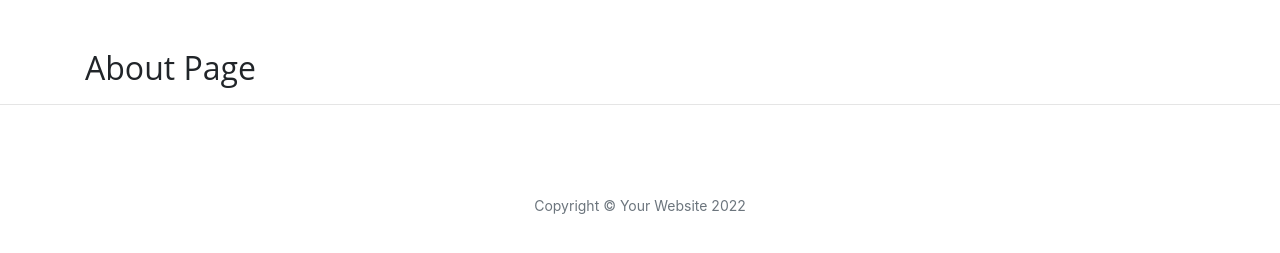
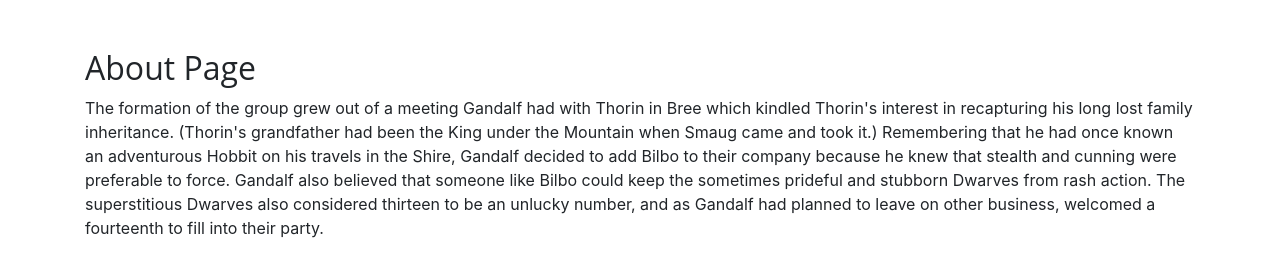
Before and after one commit to katzur/helloflask, a Flask app: page /about in a window 1280 px wide. Shown: the part 533-786 px from the top of the page. Run offline with Flask 2, Linux system fonts and the light colour scheme; some libraries are stand-ins or nearby versions.

Commit message:
Add about page content

```diff
--- /dev/null
+++ b/static/css/style.css
@@ -0,0 +1,3 @@
+.col-md-5 img {
+    width: 100%;
+}
--- a/templates/about.html
+++ b/templates/about.html
@@ -1,4 +1,47 @@
 {% extends "base.html" %}
 {% block content %}
     <h2>About Page</h2>
+    <p>
+        The formation of the group grew out of a meeting Gandalf had with Thorin in Bree which kindled Thorin's interest
+        in recapturing his long lost family inheritance. (Thorin's grandfather had been the King under the Mountain when
+        Smaug came and took it.) Remembering that he had once known an adventurous Hobbit on his travels in the Shire,
+        Gandalf decided to add Bilbo to their company because he knew that stealth and cunning were preferable to force.
+        Gandalf also believed that someone like Bilbo could keep the sometimes prideful and stubborn Dwarves from rash
+        action. The superstitious Dwarves also considered thirteen to be an unlucky number, and as Gandalf had planned
+        to leave on other business, welcomed a fourteenth to fill into their party.
+    </p>
+
+    <div class="row featurette">
+        <div class="col-md-7">
+            <h3>Thorin II Oakenshield</h3>
+            <p>Thorin II was born in TA 2746 to Dwarf prince Thráin II in the city of the Lonely Mountain. Early in his
+                youth, he and the other Dwarves of the Lonely Mountain were forced to flee by the dragon Smaug in TA
+                2770. While in exile, he quickly grew to become a capable warrior. This was demonstrated when he
+                participated in the Battle of Azanulbizar in TA 2799. He fought with one of the Dwarven armies beneath
+                the East-gate of Moria. At some point in the fighting, his shield broke, and using an oaken tree branch
+                found on the ground as a shield, he gained the epithet "Oakenshield," which would remain with him even
+                in death.
+
+                Thorin became King-in-Exile of Durin's Folk in TA 2850 after his father went missing, and died in the
+                dungeons of Dol Guldur.</p>
+        </div>
+        <div class="col-md-5">
+            <img src="https://static.wikia.nocookie.net/lotr/images/e/ec/1400193_695248260488487_320403599_o.jpg" alt="">
+        </div>
+    </div>
+
+
+    <div class="row featurette">
+        <div class="col-md-5">
+            <img src="https://static.wikia.nocookie.net/lotr/images/b/b4/The-Hobbit-Fili-and-Kili.jpg" alt="">
+        </div>
+        <div class="col-md-7">
+            <h3>Fili and Kili</h3>
+            <p>
+                Fíli and Kíli were nephews of Thorin, who was the elder brother of their mother Dís. They were also
+                nephews of Frerin, grandsons of Thráin II, and great-grandsons of Thrór. Fíli's most distinguishing
+                feature was his long nose, the longest of any of the Dwarves in Thorin's company.[2]
+            </p>
+        </div>
+    </div>
 {% endblock %}
--- a/templates/base.html
+++ b/templates/base.html
@@ -5,8 +5,9 @@
     <meta charset="UTF-8">
     <meta name="viewport" content="width=device-width, initial-scale=1.0">
     <meta http-equiv="X-UA-Compatible" content="ie=edge">
-    <link rel="stylesheet" href="{{ url_for('static', filename='css/clean-blog.min.css') }}">
-    <link rel="stylesheet" href="{{ url_for('static', filename='vendor/bootstrap/css/bootstrap.min.css') }}">
+    <link rel="stylesheet" href="{{ url_for('static', filename='css/clean-blog.min.css') }}" type="text/css">
+    <link rel="stylesheet" href="{{ url_for('static', filename='vendor/bootstrap/css/bootstrap.min.css') }}" type="text/css">
+    <link rel="stylesheet" href="{{ url_for('static', filename='css/style.css') }}" type="text/css">
     <title>Hello Flask</title>
 </head>
 
```
